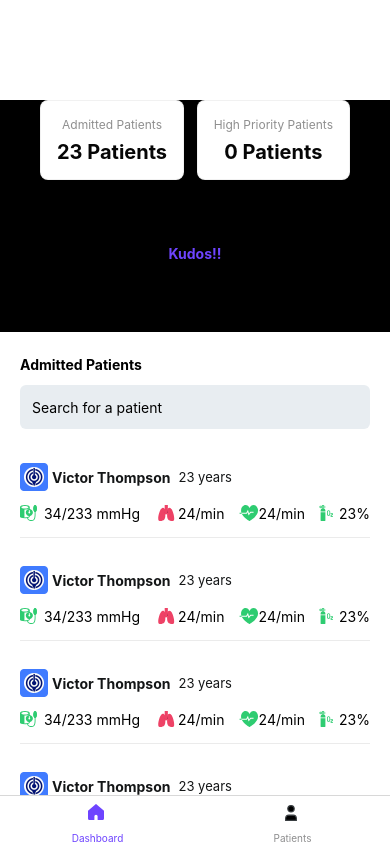
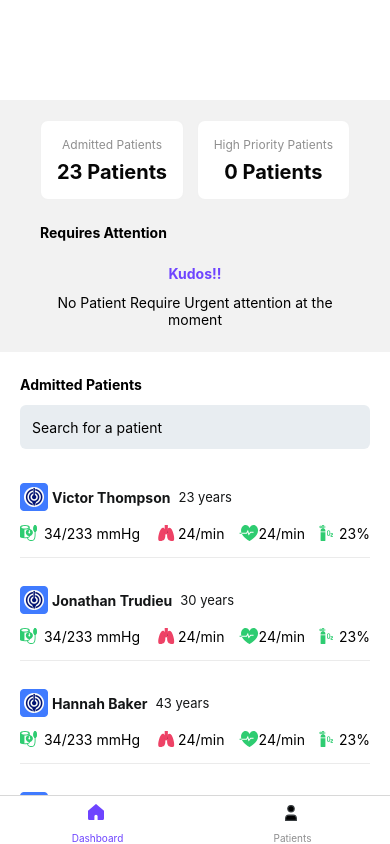
Before and after one commit to nkemjikaobi/patient_management_ui, a React Native app: screen /Dashboard in a window 390 px wide. Built offline with nearby package versions, Linux system fonts and the light colour scheme.

Commit message:
Flat list for admitted patients

```diff
--- a/components/AdmittedPatients/AdmittedPatients.js
+++ b/components/AdmittedPatients/AdmittedPatients.js
@@ -1,8 +1,43 @@
 import React from 'react';
-import { StyleSheet, Text, TextInput, View } from 'react-native';
+import { FlatList, StyleSheet, Text, TextInput, View } from 'react-native';
 import SingleAdmittedPatientCard from '../SingleAdmittedPatientCard/SingleAdmittedPatientCard';
 
 const AdmittedPatients = () => {
+	const data = [
+		{
+			id: 'bd7acbea-c1b1-46c2-aed5-3ad53abb28ba',
+			name: 'Victor Thompson',
+			age: 23,
+		},
+		{
+			id: '3ac68afc-c605-48d3-a4f8-fbd91aa97f63',
+			name: 'Jonathan Trudieu',
+			age: 30,
+		},
+		{
+			id: '58694a0f-3da1-471f-bd96-145571e29d72',
+			name: 'Hannah Baker',
+			age: 43,
+		},
+		{
+			id: 'bd7acbea-c1b1-46c2-aed5-3ad53abb28bas',
+			name: 'Jeremy Walker',
+			age: 3,
+		},
+		{
+			id: '3ac68afc-c605-48d3-a4f8-fbd91aa97f63q',
+			name: 'Elisha Macmilan',
+			age: 31,
+		},
+		{
+			id: '58694a0f-3da1-471f-bd96-145571e29d72e',
+			name: 'Harrison Wells',
+			age: 53,
+		},
+	];
+
+	const renderItem = data => <SingleAdmittedPatientCard patient={data.item} />;
+
 	return (
 		<View style={styles.wrapper}>
 			<Text style={styles.title}>Admitted Patients</Text>
@@ -12,10 +47,11 @@ const AdmittedPatients = () => {
 				onChangeText={() => {}}
 				value={''}
 			/>
-			<SingleAdmittedPatientCard />
-			<SingleAdmittedPatientCard />
-			<SingleAdmittedPatientCard />
-			<SingleAdmittedPatientCard />
+			<FlatList
+				data={data}
+				renderItem={patient => renderItem(patient)}
+				keyExtractor={patient => patient.id}
+			/>
 		</View>
 	);
 };
@@ -32,8 +68,8 @@ const styles = StyleSheet.create({
 	title: {
 		fontSize: 14,
 		fontWeight: 'bold',
-        marginBottom: 12,
-        color: '#000'
+		marginBottom: 12,
+		color: '#000',
 	},
 	input: {
 		height: 44,
--- a/components/DashboardTab/DashboardTab.js
+++ b/components/DashboardTab/DashboardTab.js
@@ -5,7 +5,7 @@ import AdmittedPatients from '../AdmittedPatients/AdmittedPatients';
 
 export default function DashboardTab() {
 	return (
-		<View style={{ backgroundColor: '#000' }}>
+		<View style={{ paddingTop: 20 }}>
 			<PatientStatistics />
 			<CriticalAttentionPatients />
 			<AdmittedPatients />
--- a/components/SingleAdmittedPatientCard/SingleAdmittedPatientCard.js
+++ b/components/SingleAdmittedPatientCard/SingleAdmittedPatientCard.js
@@ -4,17 +4,17 @@ import Icon from 'react-native-vector-icons/FontAwesome';
 import Svg, { Path } from 'react-native-svg';
 import PatientImg from '../../assets/images/patient.png';
 
-const SingleAdmittedPatientCard = () => {
+const SingleAdmittedPatientCard = ({ patient }) => {
 	return (
 		<View style={styles.wrapper}>
 			<View style={styles.patient_bio_wrapper}>
 				<View style={styles.patient_bio}>
 					<Image source={PatientImg} style={styles.image} />
 					<Text style={{ color: '#141617', fontSize: 14, fontWeight: 'bold' }}>
-						Victor Thompson
+						{patient?.name}
 					</Text>
 				</View>
-				<Text style={{ color: '#141617', fontSize: 13 }}>23 years</Text>
+				<Text style={{ color: '#141617', fontSize: 13 }}>{patient?.age} years</Text>
 			</View>
 			<View style={styles.patient_readings}>
 				<View style={styles.patient_readings_wrapper}>
```
